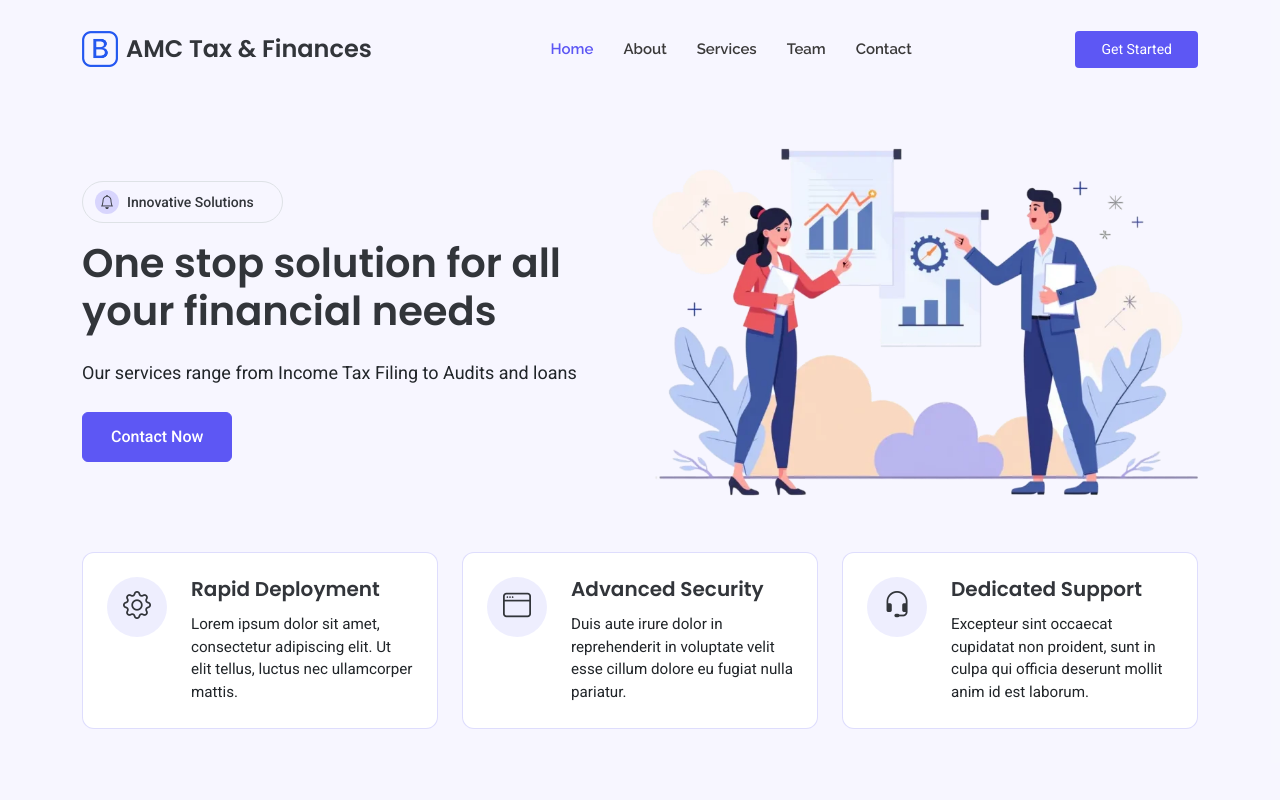
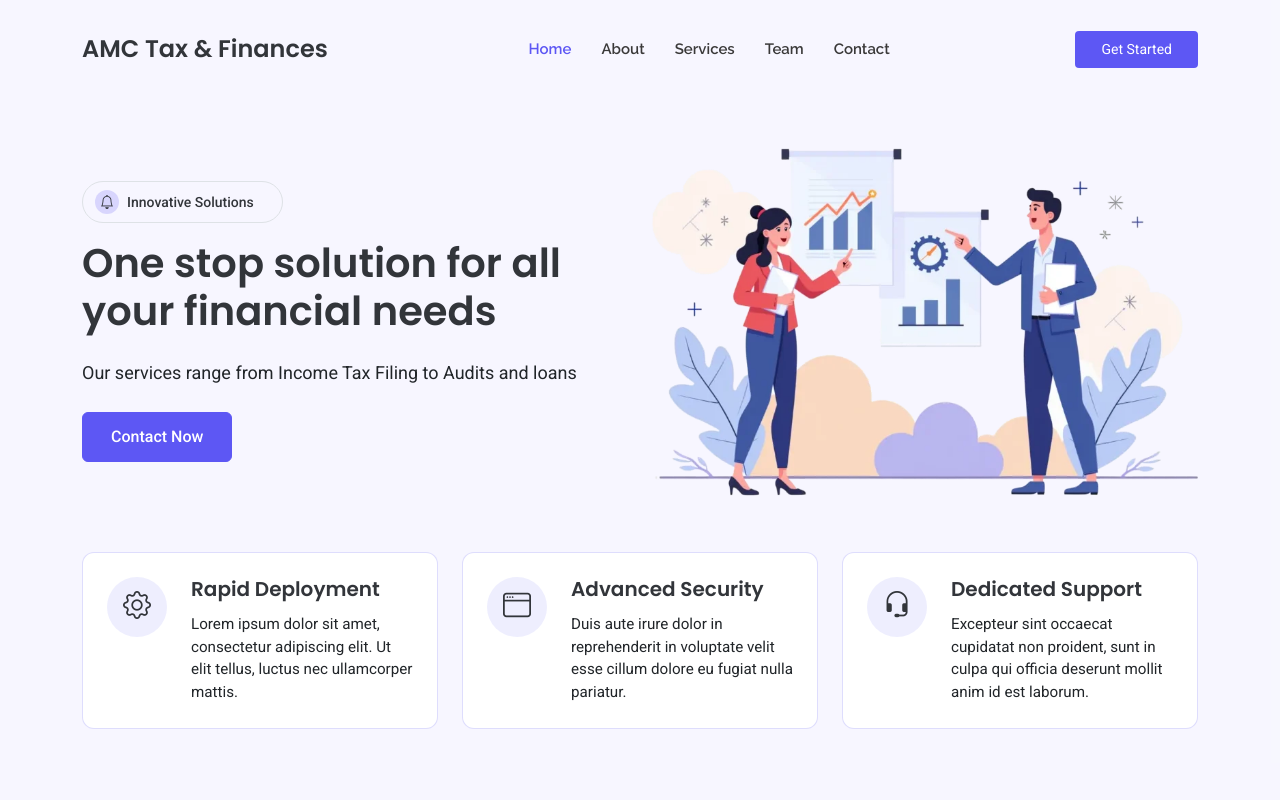
Before and after one commit to slrtcegithub/amctax, a plain HTML site: page index.html in a window 1280 px wide. Shown: the top 800 px of the page. Drawn offline with Linux system fonts and the light colour scheme.

Commit message:
removed the logo in navbar

```diff
--- a/index.html
+++ b/index.html
@@ -31,7 +31,7 @@
     <div class="container position-relative d-flex align-items-center justify-content-between">
 
       <a href="index.html" class="logo d-flex align-items-center me-auto me-xl-0">
-        <img src="assets/img/logo.webp" alt="">
+          <!-- <img src="assets/img/logo.webp" alt=""> -->
         <h1 class="sitename">AMC Tax & Finances</h1>
       </a>
 
```
